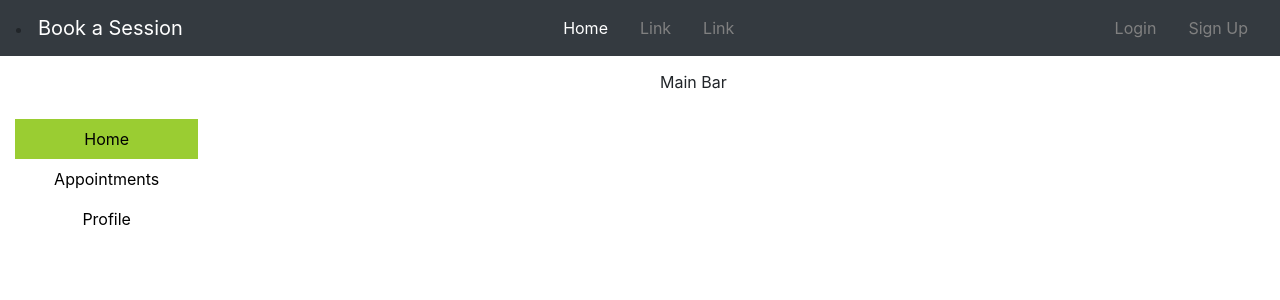
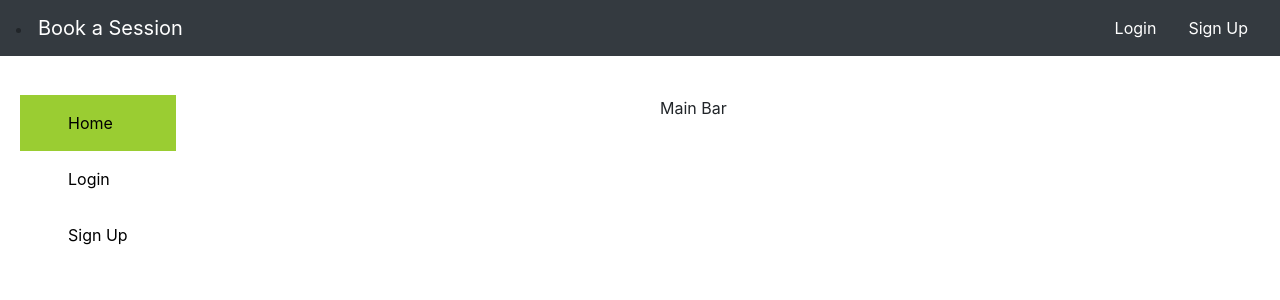
Before and after one commit to DanielMitiku/book-a-counseling-session-frontend, a React (Create React App) app: page / in a window 1280 px wide. Shown: the top 300 px of the page. Built offline with nearby package versions, Linux system fonts and the light colour scheme.

Commit message:
updated layout of pages

```diff
--- a/src/components/App.js
+++ b/src/components/App.js
@@ -2,23 +2,33 @@ import React from 'react';
 import NavBar from './navbar/NavBar';
 import { Route, Switch } from 'react-router-dom';
 import Home from './home/Home';
+import Profile from './home/Profile';
+import Appointments from './home/Appointments';
 import SignUp from './signup/Signup'
 import Login from './login/Login.js'
 import Error from './error/Error';
 import Flash from './flash/Flash';
+import Sidebar from './sidebar/Sidebar';
 
 class App extends React.Component {
   render() {
     return (
-      <div>
+      <div className='row'>
         <NavBar />
+        <div className='col-md-2'>
+          <Sidebar />
+        </div>
+        <div className='col-md-9 offset-2 mt-3'>
           <Flash />
           <Switch>
             <Route path="/" exact component={Home} />
+            <Route path="/appointments" component={Appointments} />
+            <Route path="/profile" component={Profile} />
             <Route path="/signup" component={SignUp} />
             <Route path="/login" component={Login} />
             <Route component={Error} />
           </Switch>
+        </div>
       </div>
     );
   }
--- a/src/components/home/Home.js
+++ b/src/components/home/Home.js
@@ -1,15 +1,11 @@
 import React from 'react';
-import Sidebar from './Sidebar';
-import Sessions from './Sessions';
 
-class Home  extends React.Component{
+
+class Home extends React.Component {
   render() {
     return (
-      <div className="main">
-        <div className='row'>
-          <Sidebar />
-          <Sessions />
-        </div>
+      <div className='main main-bar bar'>
+        <p>Main Bar</p>
       </div>
     );
   }
--- a/src/components/home/Sessions.js
+++ /dev/null
@@ -1,14 +0,0 @@
-import React from 'react';
-
-
-class Sessions extends React.Component {
-  render() {
-    return (
-      <div className='col-md-9 offset-2 main-bar bar'>
-        <p>Main Bar</p>
-      </div>
-    );
-  }
-}
-
-export default Sessions;
--- a/src/components/home/Sidebar.js
+++ /dev/null
@@ -1,19 +0,0 @@
-import React from 'react';
-import { Link } from 'react-router-dom';
-
-
-class Sidebar extends React.Component {
-  render() {
-    return (
-      <div className='col-md-2 side-bar'>
-        <ul class="nav flex-column">
-            <Link to='/' className="side-bar-item py-2 side-bar-active">Home</Link>
-            <Link to='/appointments' className="side-bar-item py-2">Appointments</Link>
-            <Link to='/profile' className="side-bar-item py-2">Profile</Link>
-          </ul>
-      </div>
-    );
-  }
-}
-
-export default Sidebar;
--- a/src/components/navbar/NavBar.js
+++ b/src/components/navbar/NavBar.js
@@ -33,17 +33,6 @@ const NavBar = (props) => {
       <li className="nav-item">
         <Link to='/' className="navbar-brand">Book a Session</Link>
       </li>
-      <ul className="nav justify-content-center">
-        <li className="nav-item">
-          <Link to='/' className="nav-link active nav-color">Home</Link>
-        </li>
-        <li className="nav-item">
-          <Link to='/' className="nav-link nav-color">Link</Link>
-        </li>
-        <li className="nav-item">
-          <Link to='/' className="nav-link nav-color">Link</Link>
-        </li>
-      </ul>
       { isAuthenticated ? logoutLink : loginLink }
     </nav>
 
--- /dev/null
+++ b/src/components/sidebar/Sidebar.js
@@ -0,0 +1,47 @@
+import React from 'react';
+import { Link, withRouter } from 'react-router-dom';
+import { connect } from 'react-redux';
+import { logout } from '../../actions/authAction';
+
+
+const Sidebar = (props) => {
+  const { isAuthenticated } = props.auth;
+  const logoutHandler = (event) => {
+    event.preventDefault();
+    props.logout();
+  }
+
+  const loginLink = (
+    <ul className="nav flex-column">
+        <Link to='/login' className="side-bar-item py-3 px-5">Login</Link>
+        <Link to='/signup' className="side-bar-item py-3 px-5">Sign Up</Link>
+    </ul>
+  );
+
+  const userLink = (
+      <ul className="nav flex-column">
+        <Link to='/appointments' className="side-bar-item py-3 px-5">Appointments</Link>
+        <Link to='/profile' className="side-bar-item py-3 px-5">Profile</Link>
+        <Link to='/logout' onClick={logoutHandler} className="side-bar-item py-3 px-5">Logout</Link>
+      </ul>
+  );
+
+  return (
+    <div className='side-bar'>
+      <div className="side-bar-body text-left">
+        <ul className="nav flex-column">
+          <Link to='/' className="side-bar-item py-3 px-5 side-bar-active">Home</Link>
+        </ul>
+        { isAuthenticated ? userLink : loginLink }
+      </div>
+    </div>
+  );
+}
+
+const mapStateToProps = (state) => {
+  return {
+    auth: state.auth,
+  }
+}
+
+export default connect(mapStateToProps, { logout })(withRouter(Sidebar));
--- a/src/index.css
+++ b/src/index.css
@@ -5,7 +5,7 @@ body {
     sans-serif;
   -webkit-font-smoothing: antialiased;
   -moz-osx-font-smoothing: grayscale;
-  padding-top: 55px;
+  padding-top: 65px;
 }
 
 code {
@@ -17,20 +17,12 @@ code {
   text-align: center;
 }
 
-.nav-color {
-  color: grey;
+.row {
+  margin: 0;
 }
 
-.nav-color:hover {
+.nav-color {
   color: white;
-}
-
-.active {
-  color: white;
-}
-
-.row {
-  margin: 0;
 }
 
 .side-bar {
@@ -39,7 +31,11 @@ code {
   z-index: 1;
   /* background-color: rgb(212, 214, 192);  */
   overflow-x: hidden;
-  padding-top: 5%;
+}
+
+.side-bar-body {
+  margin-top: 30px;
+  margin-left: 5px;
 }
 
 .side-bar-item {
```
Also changed, not shown: src/components/home/Notfound.js (deleted, +0 -14 lines). Lines whose indentation alone changed are shown as unchanged.
